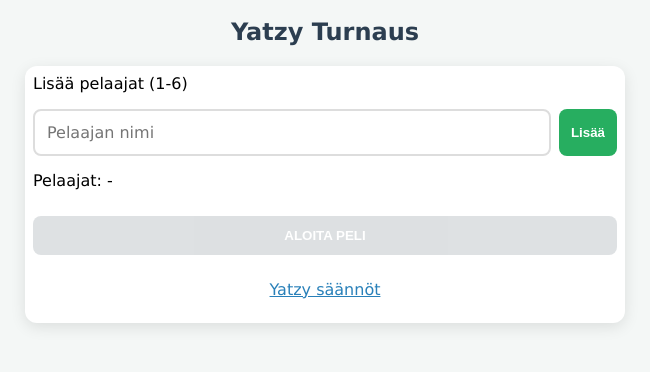
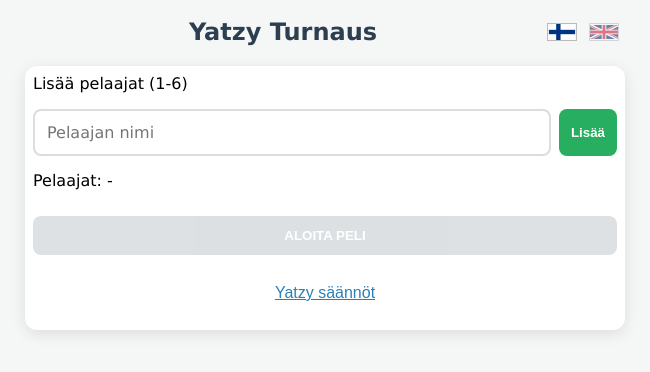
Before and after one commit to jukkarouhe/yatzy, a plain HTML site: page index.html in a window 1280 px wide. Shown: the whole page, without its empty margins (315-965 px from the left). Drawn offline with Linux system fonts and the light colour scheme.

Commit message:
Lisää suomi/englanti-kielenvaihto, liput ja omat säännöt

```diff
--- a/app.js
+++ b/app.js
@@ -3,17 +3,17 @@ let history = [];
 let activePlayerIndex = 0;
 
 const cats = [
-    { id: '1', n: 'Ykköset', m: 5 }, { id: '2', n: 'Kakkoset', m: 10 },
-    { id: '3', n: 'Kolmoset', m: 15 }, { id: '4', n: 'Neloset', m: 20 },
-    { id: '5', n: 'Viitoset', m: 25 }, { id: '6', n: 'Kuutoset', m: 30 },
-    { id: 'sum', n: 'Välisumma', r: true },
-    { id: 'bon', n: 'Bonus (50)', r: true },
-    { id: 'p1', n: 'Pari', min: 2, m: 12 }, { id: 'p2', n: '2 Paria', min: 6, m: 22 },
-    { id: '3k', n: '3 Samaa', min: 3, m: 18 }, { id: '4k', n: '4 Samaa', min: 4, m: 24 },
-    { id: 'ss', n: 'Pieni suora', f: [0, 15] }, { id: 'ls', n: 'Iso suora', f: [0, 20] },
-    { id: 'fh', n: 'Täyskäsi', min: 7, m: 28 }, { id: 'ch', n: 'Sattuma', min: 5, m: 30 },
-    { id: 'yz', n: 'Yatzy', f: [0, 50] },
-    { id: 'tot', n: 'YHTEENSÄ', r: true, c: 'total-row' }
+    { id: '1', m: 5 }, { id: '2', m: 10 },
+    { id: '3', m: 15 }, { id: '4', m: 20 },
+    { id: '5', m: 25 }, { id: '6', m: 30 },
+    { id: 'sum', r: true },
+    { id: 'bon', r: true },
+    { id: 'p1', min: 2, m: 12 }, { id: 'p2', min: 6, m: 22 },
+    { id: '3k', min: 3, m: 18 }, { id: '4k', min: 4, m: 24 },
+    { id: 'ss', f: [0, 15] }, { id: 'ls', f: [0, 20] },
+    { id: 'fh', min: 7, m: 28 }, { id: 'ch', min: 5, m: 30 },
+    { id: 'yz', f: [0, 50] },
+    { id: 'tot', r: true, c: 'total-row' }
 ];
 
 // --- Tallennus ---
@@ -49,20 +49,24 @@ function loadGame() {
 }
 
 function clearGame() {
-    if (confirm("Nollaa kaikki?")) {
+    if (confirm(t('confirmReset'))) {
         localStorage.removeItem('YATZY_TURN_V2');
         location.reload();
     }
 }
 
 // --- Pelaajien lisäys ---
+function renderPlayerList() {
+    document.getElementById('p-list').innerText = t('players') + (players.length ? players.join(', ') : '-');
+}
+
 function addP() {
     const el = document.getElementById('p-name');
     const name = el.value.trim().toUpperCase();
     if (name && players.length < 6) {
         players.push(name);
         el.value = '';
-        document.getElementById('p-list').innerText = "Pelaajat: " + players.join(', ');
+        renderPlayerList();
         const btn = document.getElementById('start-btn');
         btn.disabled = false;
         btn.style.background = "#2980b9";
@@ -78,7 +82,7 @@ function hasErrors(pIdx) {
 function setActive(index) {
     if (index === activePlayerIndex) return;
     if (hasErrors(activePlayerIndex)) {
-        alert("Korjaa punainen virhe ensin!");
+        alert(t('fixErrorFirst'));
         return;
     }
     activePlayerIndex = index;
@@ -96,7 +100,7 @@ function triggerNext() {
 function updateUI() {
     const hint = document.getElementById('status-hint');
     if (hint && players[activePlayerIndex]) {
-        hint.innerText = "VUORO: " + players[activePlayerIndex];
+        hint.innerText = t('turn') + players[activePlayerIndex];
         hint.style.color = "#27ae60";
     }
     document.querySelectorAll('#h-row th').forEach((th, i) => {
@@ -122,7 +126,7 @@ function start(shouldSave) {
 
     const hr = document.getElementById('h-row');
     const bb = document.getElementById('b-body');
-    hr.innerHTML = '<th class="row-label">Kategoria</th>';
+    hr.innerHTML = '<th class="row-label" data-i18n="category">' + t('category') + '</th>';
     bb.innerHTML = '';
 
     // Otsikot DOM-elementeillä
@@ -140,7 +144,8 @@ function start(shouldSave) {
 
         const labelTd = document.createElement('td');
         labelTd.className = 'row-label';
-        labelTd.innerText = cat.n;
+        labelTd.innerText = t('cat_' + cat.id);
+            labelTd.dataset.cat = cat.id;
         tr.appendChild(labelTd);
 
         players.forEach((_, pi) => {
@@ -219,7 +224,7 @@ function calc(pi) {
 // --- Kierroksen arkistointi ---
 function archiveRound() {
     if (document.querySelectorAll('.invalid').length > 0) {
-        return alert("Korjaa virheet ennen tallennusta!");
+        return alert(t('fixErrorsBeforeSave'));
     }
     const round = players.map((_, i) => parseInt(document.getElementById(`r-tot-${i}`).innerText) || 0);
     history.push(round);
@@ -243,16 +248,16 @@ function renderHistory() {
     const head = document.getElementById('hist-header');
     const body = document.getElementById('hist-body');
 
-    head.innerHTML = '<th class="row-label">Pelaaja</th>' + players.map(p => `<th>${p}</th>`).join('');
+    head.innerHTML = '<th class="row-label">' + t('player') + '</th>' + players.map(p => `<th>${p}</th>`).join('');
 
-    let h = `<tr class="grand-total-row"><td class="row-label">YHTEENSÄ</td>`;
+    let h = `<tr class="grand-total-row"><td class="row-label">${t('total')}</td>`;
     players.forEach((_, pi) => {
         h += `<td>${history.reduce((s, r) => s + r[pi], 0)}</td>`;
     });
     h += '</tr>';
 
     history.forEach((r, i) => {
-        h += `<tr><td class="row-label">Kierros ${i + 1}</td>` + r.map(s => `<td>${s}</td>`).join('') + '</tr>';
+        h += `<tr><td class="row-label">${t('round')}${i + 1}</td>` + r.map(s => `<td>${s}</td>`).join('') + '</tr>';
     });
 
     body.innerHTML = h;
@@ -266,5 +271,6 @@ window.onload = () => {
     if (isIphone && isChrome) {
         document.getElementById('chrome-banner').style.display = 'block';
     }
+    initLang();
     loadGame();
 };
--- /dev/null
+++ b/i18n.js
@@ -0,0 +1,234 @@
+// Kielituki: suomi (oletus) ja englanti.
+// Kaikki käyttäjälle näkyvät tekstit ovat tässä tiedostossa. Lisää uusi teksti
+// molemmille kielille (fi ja en) ja käytä sitä koodissa funktiolla t('avain').
+
+const I18N = {
+    fi: {
+        title: 'Yatzy Turnaus',
+        docTitle: 'Yatzy Turnaus - Scoreboard',
+        banner: '📱 Paras kokemus iPhonella saadaan Safarilla. Kopioi linkki ja avaa se Safarissa.',
+        addPlayers: 'Lisää pelaajat (1-6)',
+        playerName: 'Pelaajan nimi',
+        add: 'Lisää',
+        players: 'Pelaajat: ',
+        start: 'ALOITA PELI',
+        rulesShow: 'Yatzy säännöt',
+        rulesHide: 'Piilota säännöt',
+        turn: 'VUORO: ',
+        category: 'Kategoria',
+        saveRound: 'Tallenna kierros & Nollaa tulostaulu',
+        histTitle: 'TURNAUKSEN KOKONAISTILANNE',
+        reset: 'Nollaa koko peli',
+        player: 'Pelaaja',
+        total: 'YHTEENSÄ',
+        round: 'Kierros ',
+        confirmReset: 'Nollaa kaikki?',
+        fixErrorFirst: 'Korjaa punainen virhe ensin!',
+        fixErrorsBeforeSave: 'Korjaa virheet ennen tallennusta!',
+        langName: 'Suomi',
+        cat_1: 'Ykköset', cat_2: 'Kakkoset', cat_3: 'Kolmoset',
+        cat_4: 'Neloset', cat_5: 'Viitoset', cat_6: 'Kuutoset',
+        cat_sum: 'Välisumma', cat_bon: 'Bonus (50)',
+        cat_p1: 'Pari', cat_p2: '2 Paria', cat_3k: '3 Samaa', cat_4k: '4 Samaa',
+        cat_ss: 'Pieni suora', cat_ls: 'Iso suora', cat_fh: 'Täyskäsi',
+        cat_ch: 'Sattuma', cat_yz: 'Yatzy', cat_tot: 'YHTEENSÄ'
+    },
+    en: {
+        title: 'Yatzy Tournament',
+        docTitle: 'Yatzy Tournament - Scoreboard',
+        banner: '📱 The best experience on iPhone is with Safari. Copy the link and open it in Safari.',
+        addPlayers: 'Add players (1-6)',
+        playerName: 'Player name',
+        add: 'Add',
+        players: 'Players: ',
+        start: 'START GAME',
+        rulesShow: 'Yatzy rules',
+        rulesHide: 'Hide rules',
+        turn: 'TURN: ',
+        category: 'Category',
+        saveRound: 'Save round & Clear scoreboard',
+        histTitle: 'TOURNAMENT STANDINGS',
+        reset: 'Reset whole game',
+        player: 'Player',
+        total: 'TOTAL',
+        round: 'Round ',
+        confirmReset: 'Reset everything?',
+        fixErrorFirst: 'Fix the red error first!',
+        fixErrorsBeforeSave: 'Fix the errors before saving!',
+        langName: 'English',
+        cat_1: 'Ones', cat_2: 'Twos', cat_3: 'Threes',
+        cat_4: 'Fours', cat_5: 'Fives', cat_6: 'Sixes',
+        cat_sum: 'Subtotal', cat_bon: 'Bonus (50)',
+        cat_p1: 'Pair', cat_p2: '2 Pairs', cat_3k: '3 of a kind', cat_4k: '4 of a kind',
+        cat_ss: 'Small straight', cat_ls: 'Large straight', cat_fh: 'Full house',
+        cat_ch: 'Chance', cat_yz: 'Yatzy', cat_tot: 'TOTAL'
+    }
+};
+
+// Pelisäännöt molemmilla kielillä. Sisällön pitää vastaa koodattua peliä (cats-taulukko app.js:ssä).
+const RULES = {
+    fi: {
+        title: 'Yatzyn säännöt',
+        sections: [
+            { h: 'Tavoite', p: ['Yatzyä pelataan viidellä nopalla. Tavoitteena on kerätä heittämällä mahdollisimman monta pistettä eri yhdistelmistä. Voittaja on pelaaja, jolla on lopuksi suurin kokonaispistemäärä.'] },
+            { h: 'Vuoro', p: ['Pelaaja heittää noppia enintään kolme kertaa. Ensimmäisellä heitolla heitetään kaikki viisi noppaa. Sen jälkeen pelaaja valitsee vapaasti, mitkä nopat säilyttää ja mitkä heittää uudelleen. Kaikkia kolmea heittoa ei ole pakko käyttää.',
+                'Lopuksi tulos kirjataan yhteen vapaana olevaan kohtaan, ja kirjausjärjestys on vapaa. Jos heitto ei sovi mihinkään jäljellä olevaan kohtaan, merkitään nolla pistettä valittuun kohtaan.'] },
+            { h: 'Yläosa', p: ['Ykköset–kuutoset: lasketaan yhteen vain ne nopat, joissa on kyseinen silmäluku. Esimerkki: 4+4+4+2+6 on nelosissa 12 pistettä.',
+                'Bonus: jos yläosan summa on 63 tai enemmän, saa 50 bonuspistettä.'] },
+            { h: 'Alaosa', li: [
+                'Pari: kaksi samaa, pisteet näiden kahden summa. 1+3+4+5+5 = 10',
+                '2 Paria: kaksi eri paria, pisteet näiden neljän summa. 1+3+3+5+5 = 16. Neljää samaa ei hyväksytä kahdeksi pariksi.',
+                '3 Samaa: kolme samaa, pisteet näiden kolmen summa. 2+4+4+4+5 = 12',
+                '4 Samaa: neljä samaa, pisteet näiden neljän summa. 2+3+3+3+3 = 12',
+                'Pieni suora: 1+2+3+4+5 = 15 pistettä',
+                'Iso suora: 2+3+4+5+6 = 20 pistettä',
+                'Täyskäsi: kolme samaa ja eri pari, pisteet kaikkien viiden nopan summa. 3+3+6+6+6 = 24',
+                'Sattuma: mikä tahansa yhdistelmä, pisteet kaikkien noppien summa',
+                'Yatzy: viisi samaa, aina 50 pistettä'] },
+            { h: 'Sovelluksen käyttö', p: ['Lisää 1–6 pelaajaa ja aloita peli. Kirjoita pisteet vuorossa olevan pelaajan sarakkeeseen. Vuoro siirtyy seuraavalle, kun kenttä on täytetty. Voit vaihtaa vuoroa myös napauttamalla pelaajan nimeä.',
+                'Sovellus hyväksyy vain mahdolliset pistemäärät (esim. Pari 2–12, Täyskäsi 7–28, Pieni suora 15, nolla käy aina) ja merkitsee virheelliset punaisella. Se ei näe noppia, joten pelaajat valvovat itse, että yhdistelmä on oikea.',
+                '"Tallenna kierros" lisää pisteet turnauksen kokonaistilanteeseen ja tyhjentää taulukon uutta kierrosta varten.'] }
+        ],
+        more: { text: 'Lisätietoa: Wikipedia', url: 'https://fi.wikipedia.org/wiki/Yatzy' }
+    },
+    en: {
+        title: 'Yatzy rules',
+        sections: [
+            { h: 'Goal', p: ['Yatzy is played with five dice. The goal is to score as many points as possible by rolling different combinations. The winner is the player with the highest total score at the end.'] },
+            { h: 'Turn', p: ['A player rolls the dice up to three times. The first roll uses all five dice. After that the player freely chooses which dice to keep and which to roll again. You do not have to use all three rolls.',
+                'Finally the result is written into one free box, and the boxes can be filled in any order. If the roll does not fit any remaining box, write zero points in a box of your choice.'] },
+            { h: 'Upper section', p: ['Ones to Sixes: add up only the dice showing that number. Example: 4+4+4+2+6 scores 12 in Fours.',
+                'Bonus: if the upper section totals 63 or more, you get a 50-point bonus.'] },
+            { h: 'Lower section', li: [
+                'Pair: two dice with the same number, score is the sum of those two. 1+3+4+5+5 = 10',
+                '2 Pairs: two different pairs, score is the sum of those four dice. 1+3+3+5+5 = 16. Four of a kind does not count as two pairs.',
+                '3 of a kind: three dice with the same number, score is the sum of those three. 2+4+4+4+5 = 12',
+                '4 of a kind: four dice with the same number, score is the sum of those four. 2+3+3+3+3 = 12',
+                'Small straight: 1+2+3+4+5 = 15 points',
+                'Large straight: 2+3+4+5+6 = 20 points',
+                'Full house: three of one number and a pair of another, score is the sum of all five dice. 3+3+6+6+6 = 24',
+                'Chance: any combination, score is the sum of all dice',
+                'Yatzy: five dice with the same number, always 50 points'] },
+            { h: 'Using the app', p: ['Add 1–6 players and start the game. Type the scores into the column of the player whose turn it is. The turn passes to the next player when a box is filled in. You can also change turns by tapping a player\'s name.',
+                'The app only accepts possible scores (e.g. Pair 2–12, Full house 7–28, Small straight 15, zero is always allowed) and marks invalid entries in red. It cannot see the dice, so the players must make sure the combination is correct.',
+                '"Save round" adds the scores to the tournament standings and clears the table for a new round.'] }
+        ],
+        more: { text: 'More information: Wikipedia', url: 'https://en.wikipedia.org/wiki/Yatzy' }
+    }
+};
+
+// Liput inline-SVG:nä, jotta erillistä latausta ei tarvita.
+const FLAGS = {
+    fi: '<svg viewBox="0 0 18 11" width="30" height="18" aria-hidden="true" focusable="false"><rect width="18" height="11" fill="#fff"/><rect x="5" width="3" height="11" fill="#003580"/><rect y="4" width="18" height="3" fill="#003580"/></svg>',
+    en: '<svg viewBox="0 0 60 30" width="30" height="18" aria-hidden="true" focusable="false"><clipPath id="uk-s"><path d="M0,0 v30 h60 v-30 z"/></clipPath><clipPath id="uk-t"><path d="M30,15 h30 v15 z v15 h-30 z h-30 v-15 z v-15 h30 z"/></clipPath><g clip-path="url(#uk-s)"><path d="M0,0 v30 h60 v-30 z" fill="#012169"/><path d="M0,0 L60,30 M60,0 L0,30" stroke="#fff" stroke-width="6"/><path d="M0,0 L60,30 M60,0 L0,30" clip-path="url(#uk-t)" stroke="#C8102E" stroke-width="4"/><path d="M30,0 v30 M0,15 h60" stroke="#fff" stroke-width="10"/><path d="M30,0 v30 M0,15 h60" stroke="#C8102E" stroke-width="6"/></g></svg>'
+};
+
+const LANG_KEY = 'YATZY_LANG';
+let lang = 'fi';
+
+function t(key) {
+    return (I18N[lang] && I18N[lang][key]) || I18N.fi[key] || key;
+}
+
+function rulesOpen() {
+    const p = document.getElementById('rules-panel');
+    return !!p && p.style.display !== 'none';
+}
+
+function toggleRules() {
+    const p = document.getElementById('rules-panel');
+    p.style.display = rulesOpen() ? 'none' : 'block';
+    updateRulesToggle();
+}
+
+function updateRulesToggle() {
+    const b = document.getElementById('rules-toggle');
+    if (!b) return;
+    b.innerText = t(rulesOpen() ? 'rulesHide' : 'rulesShow');
+    b.setAttribute('aria-expanded', rulesOpen() ? 'true' : 'false');
+}
+
+function renderRules() {
+    const panel = document.getElementById('rules-panel');
+    if (!panel) return;
+    const r = RULES[lang];
+    panel.textContent = '';
+    const h = document.createElement('h3');
+    h.textContent = r.title;
+    panel.appendChild(h);
+    r.sections.forEach(s => {
+        const h4 = document.createElement('h4');
+        h4.textContent = s.h;
+        panel.appendChild(h4);
+        (s.p || []).forEach(txt => {
+            const p = document.createElement('p');
+            p.textContent = txt;
+            panel.appendChild(p);
+        });
+        if (s.li) {
+            const ul = document.createElement('ul');
+            s.li.forEach(txt => {
+                const li = document.createElement('li');
+                li.textContent = txt;
+                ul.appendChild(li);
+            });
+            panel.appendChild(ul);
+        }
+    });
+    const more = document.createElement('p');
+    const a = document.createElement('a');
+    a.href = r.more.url;
+    a.target = '_blank';
+    a.rel = 'noopener';
+    a.textContent = r.more.text;
+    more.appendChild(a);
+    panel.appendChild(more);
+}
+
+function renderFlags() {
+    const box = document.getElementById('lang-switch');
+    if (!box) return;
+    box.textContent = '';
+    ['fi', 'en'].forEach(code => {
+        const b = document.createElement('button');
+        b.type = 'button';
+        b.className = 'flag-btn' + (code === lang ? ' active' : '');
+        b.setAttribute('aria-label', I18N[code].langName);
+        b.setAttribute('aria-pressed', code === lang ? 'true' : 'false');
+        b.title = I18N[code].langName;
+        b.innerHTML = FLAGS[code];
+        b.onclick = () => setLang(code);
+        box.appendChild(b);
+    });
+}
+
+// Päivittää kaikki näkyvät tekstit valittuun kieleen. Syötettyihin pisteisiin ei kosketa.
+function applyLang() {
+    document.documentElement.lang = lang;
+    document.title = t('docTitle');
+    document.querySelectorAll('[data-i18n]').forEach(el => { el.innerText = t(el.dataset.i18n); });
+    document.querySelectorAll('[data-i18n-ph]').forEach(el => { el.placeholder = t(el.dataset.i18nPh); });
+    document.querySelectorAll('td.row-label[data-cat]').forEach(td => { td.innerText = t('cat_' + td.dataset.cat); });
+    renderFlags();
+    renderRules();
+    updateRulesToggle();
+    renderPlayerList();
+    if (players.length > 0) updateUI();
+    else document.getElementById('status-hint').innerText = t('turn') + '-';
+    renderHistory();
+}
+
+function setLang(code) {
+    if (!I18N[code]) return;
+    lang = code;
+    try { localStorage.setItem(LANG_KEY, code); } catch (e) {}
+    applyLang();
+}
+
+function initLang() {
+    try {
+        const saved = localStorage.getItem(LANG_KEY);
+        if (saved && I18N[saved]) lang = saved;
+    } catch (e) {}
+    applyLang();
+}
--- a/index.html
+++ b/index.html
@@ -23,35 +23,38 @@
 <body>
 
 
-<h2 style="text-align:center; color:var(--primary); margin-top: 10px;">Yatzy Turnaus</h2>
+<div id="app-header">
+    <h2 data-i18n="title">Yatzy Turnaus</h2>
+    <div id="lang-switch" class="lang-switch"></div>
+</div>
 
 <div id="setup">
-    <div id="chrome-banner" style="display:none; background:#fff3cd; border:1px solid #ffc107; border-radius:8px; padding:10px; margin-bottom:12px; font-size:13px; color:#856404;">
-        📱 Paras kokemus iPhonella saadaan Safarilla. Kopioi linkki ja avaa se Safarissa.
+    <div id="chrome-banner" style="display:none; background:#fff3cd; border:1px solid #ffc107; border-radius:8px; padding:10px; margin-bottom:12px; font-size:13px; color:#856404;" data-i18n="banner">
     </div>
-    <p style="margin-top: 0;">Lisää pelaajat (1-6)</p>
+    <p style="margin-top: 0;" data-i18n="addPlayers">Lisää pelaajat (1-6)</p>
     <div class="input-group">
-        <input type="text" id="p-name" placeholder="Pelaajan nimi" maxlength="10" onkeypress="if(event.key==='Enter') addP()">
-        <button id="add-btn" onclick="addP()">Lisää</button>
+        <input type="text" id="p-name" placeholder="Pelaajan nimi" data-i18n-ph="playerName" maxlength="10" onkeypress="if(event.key==='Enter') addP()">
+        <button id="add-btn" onclick="addP()" data-i18n="add">Lisää</button>
     </div>
     <div id="p-list" style="margin-bottom:15px; font-weight:500; min-height: 20px;">Pelaajat: -</div>
-    <button id="start-btn" onclick="start(true)" disabled>ALOITA PELI</button>
+    <button id="start-btn" onclick="start(true)" disabled data-i18n="start">ALOITA PELI</button>
     <p style="text-align: center; margin-top: 25px;">
-        <a href="https://fi.wikipedia.org/wiki/Yatzy" target="_blank" rel="noopener" style="color: #2980b9; text-decoration: underline; font-weight: 500;">Yatzy säännöt</a>
+        <button type="button" id="rules-toggle" class="link-btn" onclick="toggleRules()" aria-expanded="false" aria-controls="rules-panel">Yatzy säännöt</button>
     </p>
+    <div id="rules-panel" style="display:none;"></div>
 </div>
 
 <div id="game-container" style="display:none;">
     <div id="status-hint" class="hint">VUORO: -</div>
     <div class="table-wrapper">
         <table id="main-table">
-            <thead><tr id="h-row"><th class="row-label">Kategoria</th></tr></thead>
+            <thead><tr id="h-row"><th class="row-label" data-i18n="category">Kategoria</th></tr></thead>
             <tbody id="b-body"></tbody>
         </table>
     </div>
-    <button id="next-round-btn" onclick="archiveRound()">Tallenna kierros &amp; Nollaa tulostaulu</button>
+    <button id="next-round-btn" onclick="archiveRound()" data-i18n="saveRound">Tallenna kierros &amp; Nollaa tulostaulu</button>
     <div id="history-section" style="display:none;">
-        <p style="text-align:center; font-weight:bold; margin-bottom: 10px;">TURNAUKSEN KOKONAISTILANNE</p>
+        <p style="text-align:center; font-weight:bold; margin-bottom: 10px;" data-i18n="histTitle">TURNAUKSEN KOKONAISTILANNE</p>
         <div class="table-wrapper">
             <table>
                 <thead><tr id="hist-header"></tr></thead>
@@ -59,9 +62,10 @@
             </table>
         </div>
     </div>
-    <button id="reset-btn" onclick="clearGame()">Nollaa koko peli</button>
+    <button id="reset-btn" onclick="clearGame()" data-i18n="reset">Nollaa koko peli</button>
 </div>
 
+<script src="i18n.js"></script>
 <script src="app.js"></script>
 
 
--- a/style.css
+++ b/style.css
@@ -59,3 +59,25 @@ th.active-p-header { background: #27ae60 !important; border-bottom: 3px solid #1
 #history-section { border-top: 2px dashed #ccc; padding-top: 15px; margin-top: 20px; }
 .grand-total-row { background: #d5e6ed; font-weight: bold; color: var(--primary); }
 .hint { font-size: 12px; color: #7f8c8d; margin-bottom: 8px; text-align: center; font-weight: bold; }
+
+/* --- Otsikko ja kielenvaihto (liput) --- */
+#app-header { position: relative; max-width: 600px; margin: 0 auto; }
+#app-header h2 {
+    text-align: center; color: var(--primary); margin: 10px 0 0.83em 0;
+    padding: 0 84px 0 0; white-space: nowrap;
+    font-size: clamp(1.1rem, 5vw, 1.5rem);
+}
+.lang-switch { position: absolute; right: 2px; top: 50%; transform: translateY(-50%); display: flex; gap: 4px; }
+.flag-btn { background: none; border: 2px solid transparent; border-radius: 6px; padding: 2px; line-height: 0; opacity: 0.55; cursor: pointer; }
+.flag-btn svg { display: block; border: 1px solid #bbb; }
+.flag-btn.active { opacity: 1; }
+
+/* --- Sääntöpaneeli --- */
+.link-btn { background: none; color: #2980b9; text-decoration: underline; font-weight: 500; font-size: 1rem; padding: 4px 8px; }
+#rules-panel { text-align: left; font-size: 13px; line-height: 1.45; border-top: 1px dashed #ccc; margin-top: 10px; padding-top: 4px; color: #333; }
+#rules-panel h3 { color: var(--primary); margin: 8px 0 4px; font-size: 16px; }
+#rules-panel h4 { color: var(--primary); margin: 12px 0 2px; font-size: 14px; }
+#rules-panel p { margin: 4px 0; }
+#rules-panel ul { margin: 4px 0; padding-left: 20px; }
+#rules-panel li { margin: 2px 0; }
+#rules-panel a { color: #2980b9; }
```
Also changed, not shown: 2 other files.
